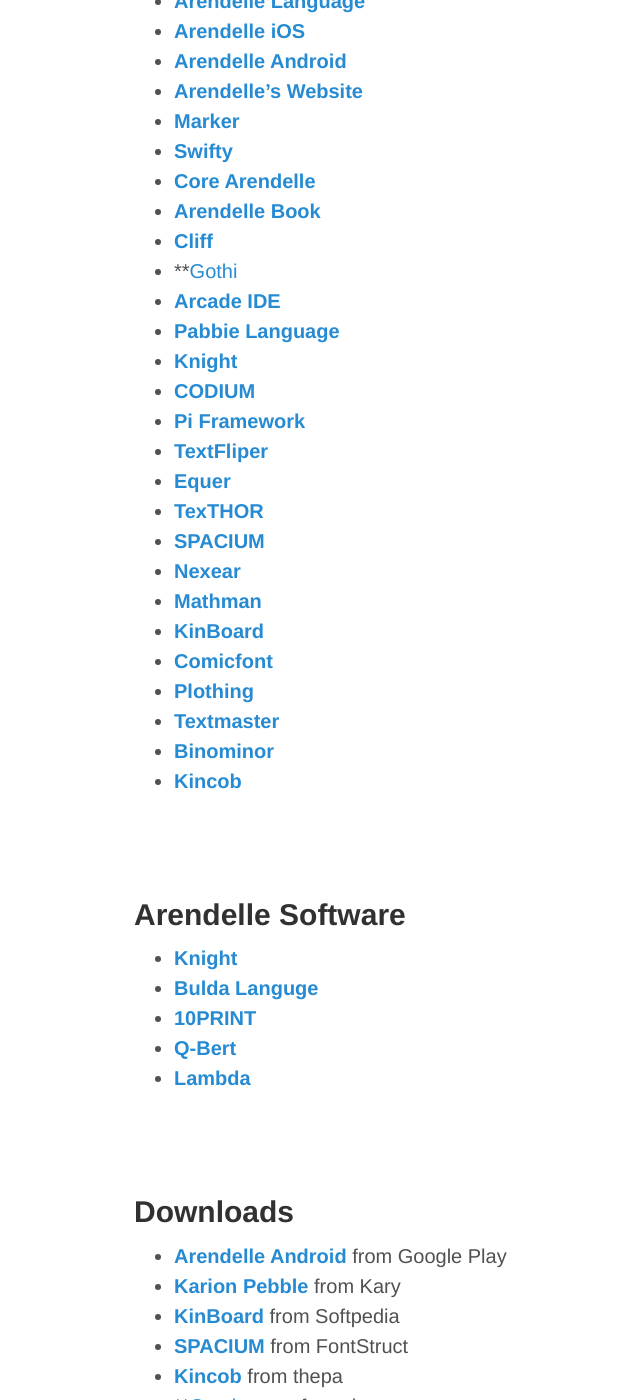
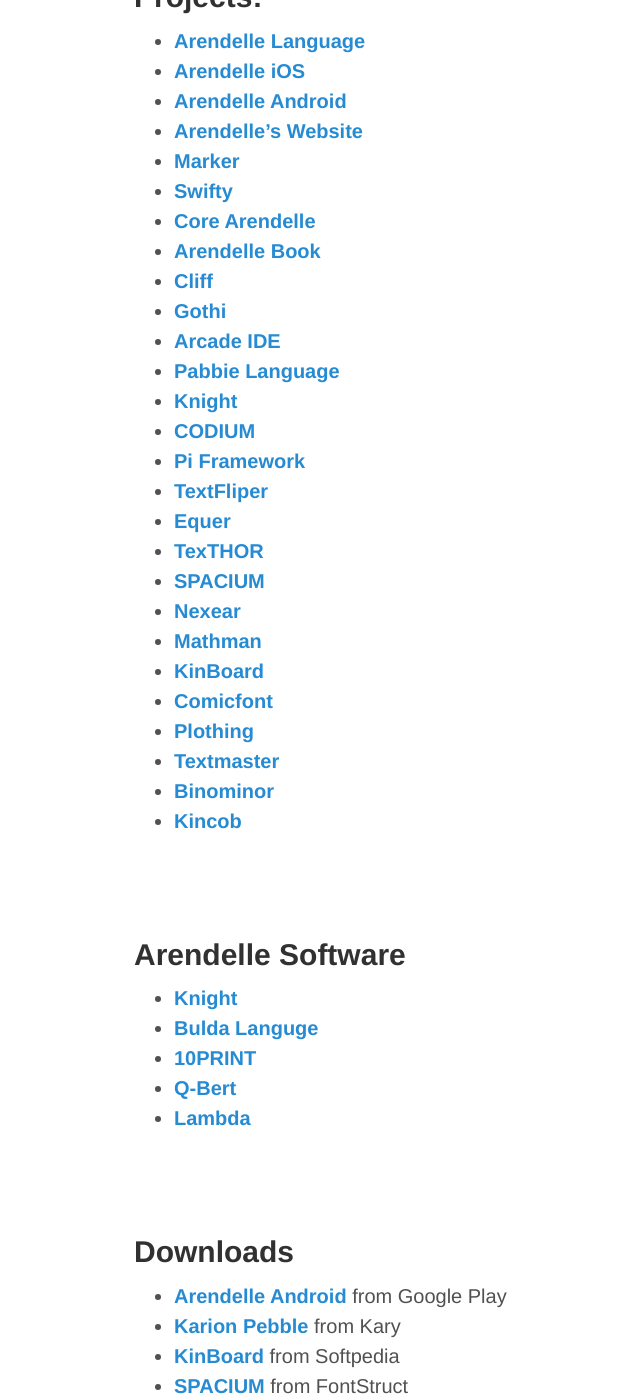
Before and after one commit to pouriaeslamirad/pmkary.github.io, a Jekyll site: the page built from map/index.md, in a window 1280 px wide and 1400 px high, scrolled down 918 px. Shown: the whole window, without its empty margins (146-786 px from the left). Built offline with Jekyll 4.4.1, drawn with Linux system fonts in a browser that asks for light colours; nearby versions of some CDN libraries; Markdown is read by kramdown in place of the engine named in the settings.

Commit message:
image fix

```diff
--- a/map/index.md
+++ b/map/index.md
@@ -4,6 +4,8 @@
 ---
 
 # Map
+
+<br>
 
 ## Pages
 
@@ -35,7 +37,7 @@
 - **[Core Arendelle](https://github.com/arendelle/swifty)**
 - **[Arendelle Book](https://github.com/arendelle/book)**
 - **[Cliff](https://github.com/arendelle/cliff)**
-- **[Gothi](https://github.com/arendelle/gothi)
+- **[Gothi](https://github.com/arendelle/gothi)**
 - **[Arcade IDE](http://github.com/arendelle/arendelle)**
 - **[Pabbie Language](http://github.com/arendelle/pabbie)**
 - **[Knight](http://github.com/pmkary/knight)**
@@ -73,8 +75,8 @@
 - **[KinBoard](http://www.softpedia.com/get/Multimedia/Graphic/Graphic-Others/KinBoard.shtml)** from Softpedia
 - **[SPACIUM](http://fontstruct.com/fontstructions/show/spacium_beta_4)** from FontStruct
 - **[Kincob]()** from thepa
-- **[Comicsaver](http://files.basekit.com/live116395_comicsaver.zip) from thepa
+- **[Comicsaver](http://files.basekit.com/live116395_comicsaver.zip)** from thepa
 - **[Binominor](http://files.basekit.com/live116395_binominor-0.0.2.2.zip)** from thepa
-- **[ROMAN](http://files.basekit.com/live116395_roman1.0.zip) from thepa
-- **[FactorX](http://files.basekit.com/live116395_factorex4.9.g3m.zip) from thepa
-- **[Comicfont](http://files.basekit.com/live116395_comicfont.zip) from thepa
+- **[ROMAN](http://files.basekit.com/live116395_roman1.0.zip)** from thepa
+- **[FactorX](http://files.basekit.com/live116395_factorex4.9.g3m.zip)** from thepa
+- **[Comicfont](http://files.basekit.com/live116395_comicfont.zip)** from thepa
```
Also changed, not shown: Graphics/menu/map.png.
